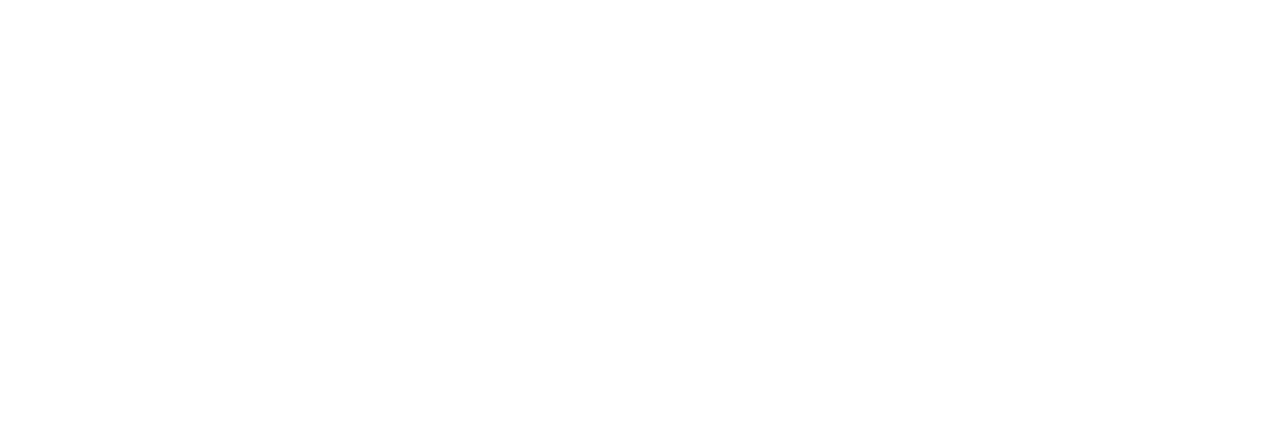
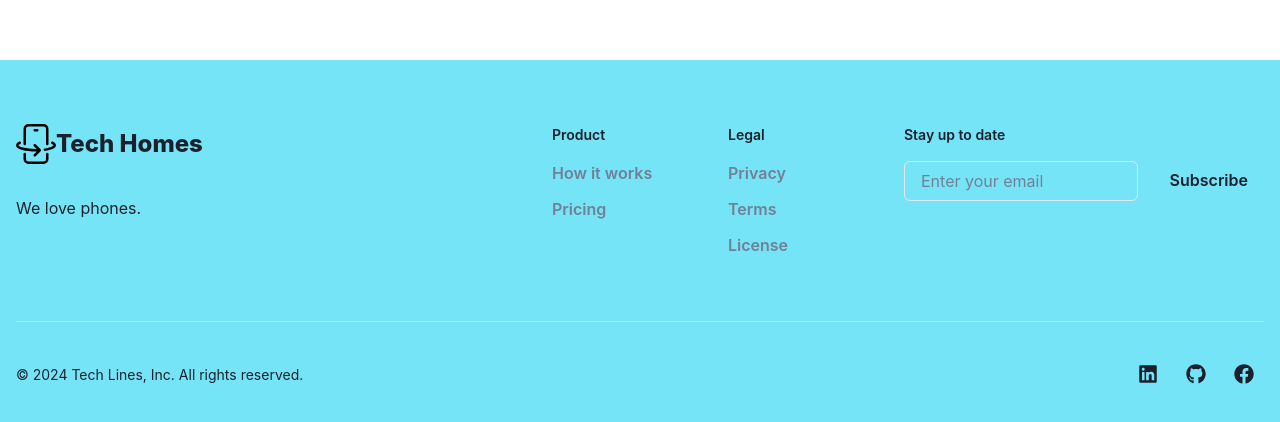
Before and after one commit to bky201/tech-ecommerce, a React (Create React App) app in the folder client/: page /cart in a window 1280 px wide. Shown: the part 804-1226 px from the top of the page. Before the commit the page ends 864 px from the top, so only its background shows below. Built offline with nearby package versions, Linux system fonts and the light colour scheme.

Commit message:
Add Footer component

```diff
--- a/client/src/App.js
+++ b/client/src/App.js
@@ -2,6 +2,7 @@
 import ProductsScreen from './screens/ProductsScreen';
 import { Route, BrowserRouter as Router, Routes } from 'react-router-dom';
 import Header from './components/Header';
+import Footer from './components/Footer';
 import LandingScreen from './screens/LandingScreen';
 import ProductScreen from './screens/ProductScreen';
 import CartScreen from './screens/CartScreen';
@@ -19,6 +20,7 @@
 						<Route path='/cart' element={<CartScreen />} />
 					</Routes>
 				</main>
+				<Footer />
 			</Router>
 		</ChakraProvider>
 	);
--- /dev/null
+++ b/client/src/components/Footer.jsx
@@ -0,0 +1,85 @@
+import {
+	Button,
+	ButtonGroup,
+	Container,
+	Divider,
+	IconButton,
+	Input,
+	Stack,
+	Text,
+	useColorModeValue as mode,
+	Box,
+	Flex,
+	Icon,
+} from '@chakra-ui/react';
+import { FaGithub, FaLinkedin, FaFacebook } from 'react-icons/fa';
+import { BsPhoneFlip } from 'react-icons/bs';
+
+const Footer = () => (
+	<Box w='100%' bg={mode('cyan.300', 'gray.900')}>
+		<Container as='footer' maxW='7xl'>
+			<Stack
+				spacing='8'
+				direction={{ base: 'column', md: 'row' }}
+				justify='space-between'
+				py={{ base: '12', md: '16' }}>
+				<Stack spacing={{ base: '6', md: '8' }} align='start'>
+					<Flex alignItems='center'>
+						<Icon as={BsPhoneFlip} h='10' w='10' color={mode('black', 'yellow.200')} />
+						<Text fontSize='2xl' fontWeight='extrabold'>
+							Tech Homes
+						</Text>
+					</Flex>
+					<Text color='muted'>We love phones.</Text>
+				</Stack>
+				<Stack direction={{ base: 'column-reverse', md: 'column', lg: 'row' }} spacing={{ base: '12', md: '8' }}>
+					<Stack direction='row' spacing='8'>
+						<Stack spacing='4' minW='36' flex='1'>
+							<Text fontSize='sm' fontWeight='semibold' color='subtle'>
+								Product
+							</Text>
+							<Stack spacing='3' shouldWrapChildren>
+								<Button variant='link'>How it works</Button>
+								<Button variant='link'>Pricing</Button>
+							</Stack>
+						</Stack>
+						<Stack spacing='4' minW='36' flex='1'>
+							<Text fontSize='sm' fontWeight='semibold' color='subtle'>
+								Legal
+							</Text>
+							<Stack spacing='3' shouldWrapChildren>
+								<Button variant='link'>Privacy</Button>
+								<Button variant='link'>Terms</Button>
+								<Button variant='link'>License</Button>
+							</Stack>
+						</Stack>
+					</Stack>
+					<Stack spacing='4'>
+						<Text fontSize='sm' fontWeight='semibold' color='subtle'>
+							Stay up to date
+						</Text>
+						<Stack spacing='4' direction={{ base: 'column', sm: 'row' }} maxW={{ lg: '360px' }}>
+							<Input placeholder='Enter your email' type='email' required />
+							<Button variant='primary' type='submit' flexShrink={0}>
+								Subscribe
+							</Button>
+						</Stack>
+					</Stack>
+				</Stack>
+			</Stack>
+			<Divider />
+			<Stack pt='8' pb='12' justify='space-between' direction={{ base: 'column-reverse', md: 'row' }} align='center'>
+				<Text fontSize='sm' color='subtle'>
+					&copy; {new Date().getFullYear()} Tech Lines, Inc. All rights reserved.
+				</Text>
+				<ButtonGroup variant='ghost'>
+					<IconButton as='a' href='#' icon={<FaLinkedin fontSize='1.25rem' />} />
+					<IconButton as='a' href='#' icon={<FaGithub fontSize='1.25rem' />} />
+					<IconButton as='a' href='#' icon={<FaFacebook fontSize='1.25rem' />} />
+				</ButtonGroup>
+			</Stack>
+		</Container>
+	</Box>
+);
+
+export default Footer;
```
